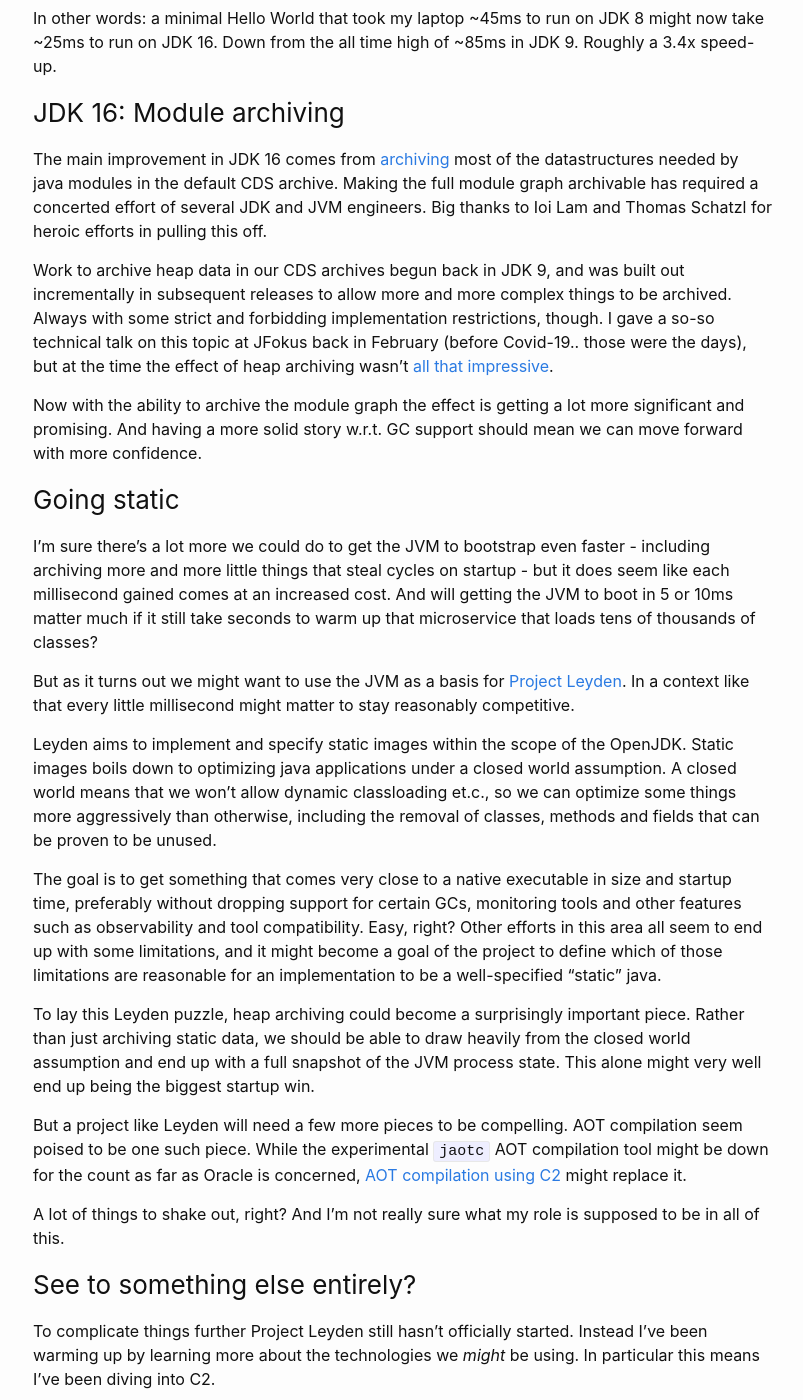
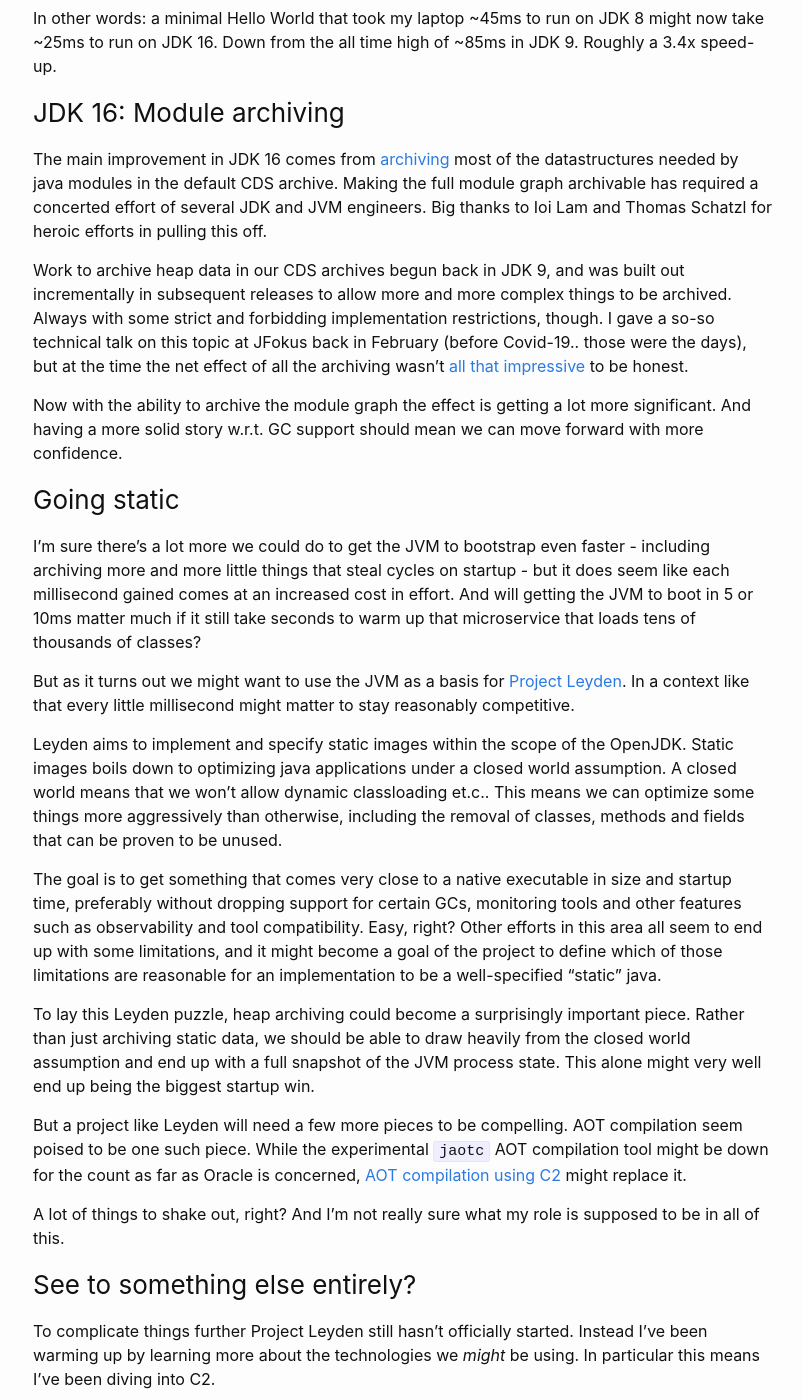
Before and after one commit to cl4es/cl4es.github.io, a Jekyll site: the page built from _posts/2020-12-06-Towards-OpenJDK-17.md, in a window 1280 px wide and 1400 px high, scrolled down 999 px. Shown: the whole window, without its empty margins (237-1040 px from the left). Built offline with Jekyll 4.4.1, drawn with Linux system fonts in a browser that asks for light colours; some of the changed text lies outside the part shown.

Commit message:
More proof-reading

```diff
--- a/_posts/2020-12-06-Towards-OpenJDK-17.md
+++ b/_posts/2020-12-06-Towards-OpenJDK-17.md
@@ -25,17 +25,17 @@ In other words: a minimal Hello World that took my laptop ~45ms to run on JDK 8
 
 The main improvement in JDK 16 comes from [archiving](https://github.com/openjdk/jdk/commit/03a4df0acd103702e52dcd01c3f03fda4d7b04f5) most of the datastructures needed by java modules in the default CDS archive. Making the full module graph archivable has required a concerted effort of several JDK and JVM engineers. Big thanks to Ioi Lam and Thomas Schatzl for heroic efforts in pulling this off.
 
-Work to archive heap data in our CDS archives begun back in JDK 9, and was built out incrementally in subsequent releases to allow more and more complex things to be archived. Always with some strict and forbidding implementation restrictions, though. I gave a so-so technical talk on this topic at JFokus back in February (before Covid-19.. those were the days), but at the time the effect of heap archiving wasn't [all that impressive](http://cr.openjdk.java.net/~redestad/slides/heap_archiving.pdf).
+Work to archive heap data in our CDS archives begun back in JDK 9, and was built out incrementally in subsequent releases to allow more and more complex things to be archived. Always with some strict and forbidding implementation restrictions, though. I gave a so-so technical talk on this topic at JFokus back in February (before Covid-19.. those were the days), but at the time the net effect of all the archiving wasn't [all that impressive](http://cr.openjdk.java.net/~redestad/slides/heap_archiving.pdf) to be honest.
 
-Now with the ability to archive the module graph the effect is getting a lot more significant and promising. And having a more solid story w.r.t. GC support should mean we can move forward with more confidence.
+Now with the ability to archive the module graph the effect is getting a lot more significant. And having a more solid story w.r.t. GC support should mean we can move forward with more confidence.
 
 ### Going static
 
-I'm sure there's a lot more we could do to get the JVM to bootstrap even faster - including archiving more and more little things that steal cycles on startup - but it does seem like each millisecond gained comes at an increased cost. And will getting the JVM to boot in 5 or 10ms matter much if it still take seconds to warm up that microservice that loads tens of thousands of classes?
+I'm sure there's a lot more we could do to get the JVM to bootstrap even faster - including archiving more and more little things that steal cycles on startup - but it does seem like each millisecond gained comes at an increased cost in effort. And will getting the JVM to boot in 5 or 10ms matter much if it still take seconds to warm up that microservice that loads tens of thousands of classes?
 
 But as it turns out we might want to use the JVM as a basis for [Project Leyden](https://mail.openjdk.java.net/pipermail/discuss/2020-April/005429.html). In a context like that every little millisecond might matter to stay reasonably competitive.
 
-Leyden aims to implement and specify static images within the scope of the OpenJDK. Static images boils down to optimizing java applications under a closed world assumption. A closed world means that we won't allow dynamic classloading et.c., so we can optimize some things more aggressively than otherwise, including the removal of classes, methods and fields that can be proven to be unused.
+Leyden aims to implement and specify static images within the scope of the OpenJDK. Static images boils down to optimizing java applications under a closed world assumption. A closed world means that we won't allow dynamic classloading et.c.. This means we can optimize some things more aggressively than otherwise, including the removal of classes, methods and fields that can be proven to be unused.
 
 The goal is to get something that comes very close to a native executable in size and startup time, preferably without dropping support for certain GCs, monitoring tools and other features such as observability and tool compatibility. Easy, right? Other efforts in this area all seem to end up with some limitations, and it might become a goal of the project to define which of those limitations are reasonable for an implementation to be a well-specified "static" java.
 
@@ -55,9 +55,9 @@ For now I'm mostly trying to figure out how things work by adding tests and micr
 
 I'm sure few - if any - are likely to notice any difference, both since the improvements so far are modest and because these JIT compilation happen in the background. So unless you're starting lots of JVMs on systems that are either heavily constrained or under heavy load, any improvement to C2 are likely mostly noticeable as some transient CPU and memory usage spikes during the early stages of the JVM.
 
-But with some luck (and lots of work) we might end up making significant dents in the warmup behavior for most.
+But with some luck (and lots of work) we might end up making significant dents in warmup - or time-to-performance - for more than the brave souls who are able and willing to try going static.
 
-Just thinking of using C2 as an AOT compiler for Leyden might mean we end up further improving warmup of regular JVM apps as a side effect. Before Leyden even takes off! I think that kind of synergy is pretty cool.
+Just thinking of using C2 as an AOT compiler for Leyden might mean we end up further improving warmup of regular JVM apps as a side effect. Before Leyden even takes off! I think that kind of synergy is pretty cool. It ensures there's some value in all these efforts for most, which I think is important to keep striving towards for something as core as the OpenJDK.
 
 Regardless I'm having a lot of fun digging into and improving C2. I might even try my hands at implementing some _real_ optimizations one of these days. I'm far away from something like a real compiler engineer but who knows what will happen with some time, experience and directed reading.
 
```
